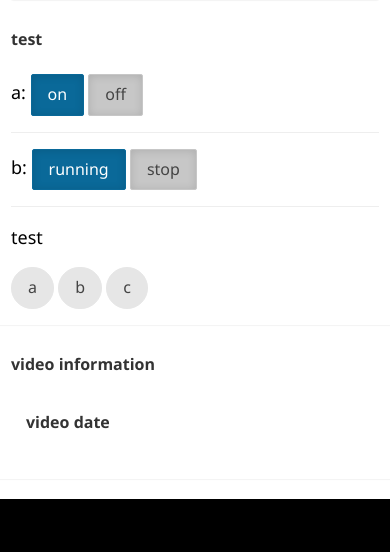
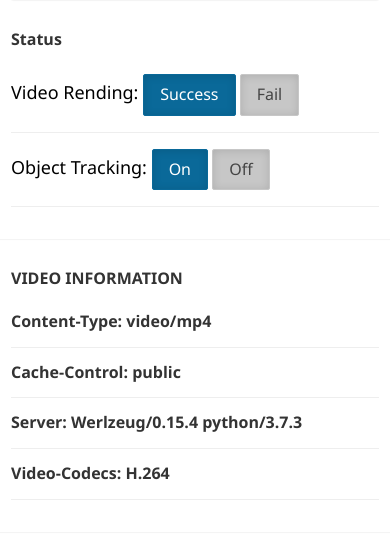
Before and after one commit to JackSnowWolf/video-object-segmentation, a Django app: page /video/ in a window 390 px wide; the page is wider, and only the part inside the window is pictured. Shown: the part 1008-1560 px from the top of that part. Before the commit the page ends 1507 px from the top of that part, so only its background shows below. Run offline with Django 3.2, Linux system fonts and the light colour scheme; some libraries are stand-ins or nearby versions.

Commit message:
[UPDATE]

```diff
--- a/frontend/app/templates/video.html
+++ b/frontend/app/templates/video.html
@@ -20,10 +20,10 @@
 
 <body>
 <ul class="am-nav am-nav-pills am-nav-justify">
-    <li><a href="{% url 'homepage' %}" class="am-icon-home am-icon-md">Homepage</a></li>
-    <li><a href="{% url 'upload' %}" class="am-icon-cloud-upload am-icon-md">Upload</a></li>
-    <li class="am-active"><a href="#" class="am-icon-video-camera am-icon-md">Video</a></li>
-    <li><a href="{% url 'vis' %}" class="am-icon-pie-chart am-icon-md">Visualization</a></li>
+    <li><a href="{% url 'homepage' %}" class="am-icon-home am-icon-md">     Homepage</a></li>
+    <li><a href="{% url 'upload' %}" class="am-icon-cloud-upload am-icon-md">     Upload</a></li>
+    <li class="am-active"><a href="#" class="am-icon-video-camera am-icon-md">     Video</a></li>
+    <li><a href="{% url 'vis' %}" class="am-icon-pie-chart am-icon-md">     Visualization</a></li>
 </ul>
 <div class="main">
 			<!-- MAIN CONTENT -->
@@ -61,30 +61,27 @@
                         <div class="panel" style="background:rgba(255,000,255,0)">
 
                             <div class="panel-heading">
-                                <h3 class="panel-title"><strong>test</strong></h3>
+                                <h3 class="panel-title"><strong>Status</strong></h3>
                             </div>
 
                         <div class="panel-body">
 
-                            <span style="font-size:18px;color:#000000"> a:  </span>
-                            <button type="button" class="am-btn am-btn-primary am-active">on</button>
-                            <button type="button" class="am-btn am-btn-default am-active">off</button>
+
+                            <span style="font-size:18px;color:#000000"> Video Rending:  </span>
+                            <button type="button" class="am-btn am-btn-primary am-active">Success</button>
+                            <button type="button" class="am-btn am-btn-default am-active">Fail</button>
+
+                             <hr/>
+
+                            <span style="font-size:18px;color:#000000"> Object Tracking:  </span>
+                            <button type="button" class="am-btn am-btn-primary am-active">On</button>
+                            <button type="button" class="am-btn am-btn-default am-active">Off</button>
 
                             <hr/>
 
-                            <span style="font-size:18px;color:#000000"> b:  </span>
-                            <button type="button" class="am-btn am-btn-primary am-active">running</button>
-                            <button type="button" class="am-btn am-btn-default am-active">stop</button>
 
-                             <hr/>
+                            <p style="font-size:18px;color:#000000"></p>
 
-                            <p style="font-size:18px;color:#000000">test</p>
-
-                            <button type="button" class="am-btn am-btn-default am-round">a</button>
-
-                            <button type="button" class="am-btn am-btn-default am-round">b</button>
-
-                            <button type="button" class="am-btn am-btn-default am-round">c</button>
 
                         </div>
                         </div>
@@ -94,13 +91,18 @@
                         <div class="panel" style="background:rgba(255,000,255,0)">
 
                             <div class="panel-heading">
-                                <h3 class="panel-title"><strong>video information</strong></h3>
+                                <h3 class="panel-title"><strong>VIDEO INFORMATION</strong></h3>
                             </div>
 
                         <div class="panel-body" >
-
-                             <h3 class="panel-body"><strong>video date</strong></h3>
-
+                            <h3 class="panel-title"><strong>Content-Type: video/mp4</strong></h3>
+                            <hr/>
+                            <h3 class="panel-title"><strong>Cache-Control: public</strong></h3>
+                            <hr/>
+                            <h3 class="panel-title"><strong>Server:  Werlzeug/0.15.4 python/3.7.3</strong></h3>
+                            <hr/>
+                            <h3 class="panel-title"><strong>Video-Codecs:  H.264</strong></h3>
+                            <hr/>
                         </div>
                     </div>
 
```
Also changed, not shown: frontend/app/templates/homepage.html (+28 -10 lines), frontend/app/templates/upload.html (+4 -4 lines), frontend/app/templates/vis.html (+8 -5 lines), frontend/app/static/css/bg.jpg (deleted).
